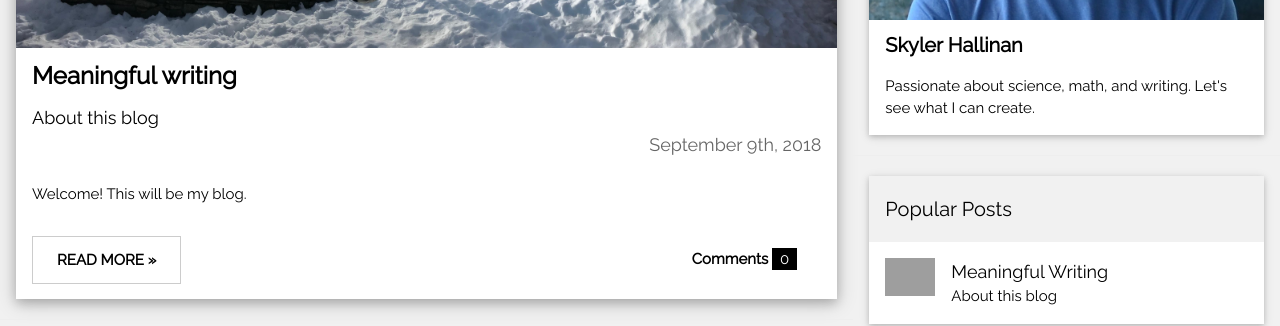
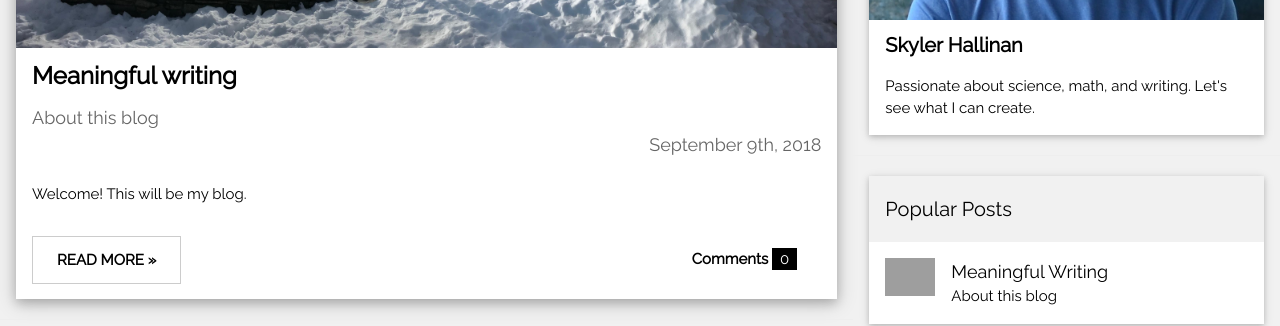
Before and after one commit to shallinan1/shallinan1.github.io, a Jekyll site: the page blog/index.html, which Jekyll copies as it is, in a window 1280 px wide. Shown: the part 497-823 px from the top of the page. Built offline with Jekyll 4.4.1, drawn with Linux system fonts in a browser that asks for light colours; grey boxes are pictures that could not be loaded.

Commit message:
Move "abuot this blog"

```diff
--- a/blog/index.html
+++ b/blog/index.html
@@ -31,7 +31,7 @@
     <img src="/assets/pictures/mountain.jpg" alt="Nature" style="width:100%">
     <div class="sh-container">
       <h3><b>Meaningful writing</b></h3>
-      <h5>About this blog <span class="sh-opacity"><div class = "sh-blog-date"> September 9th, 2018 </div></span></h5>
+      <h5><span class="sh-opacity"> About this blog <div class = "sh-blog-date"> September 9th, 2018 </div></span></h5>
     </div>
 
     <div class="sh-container">
```
